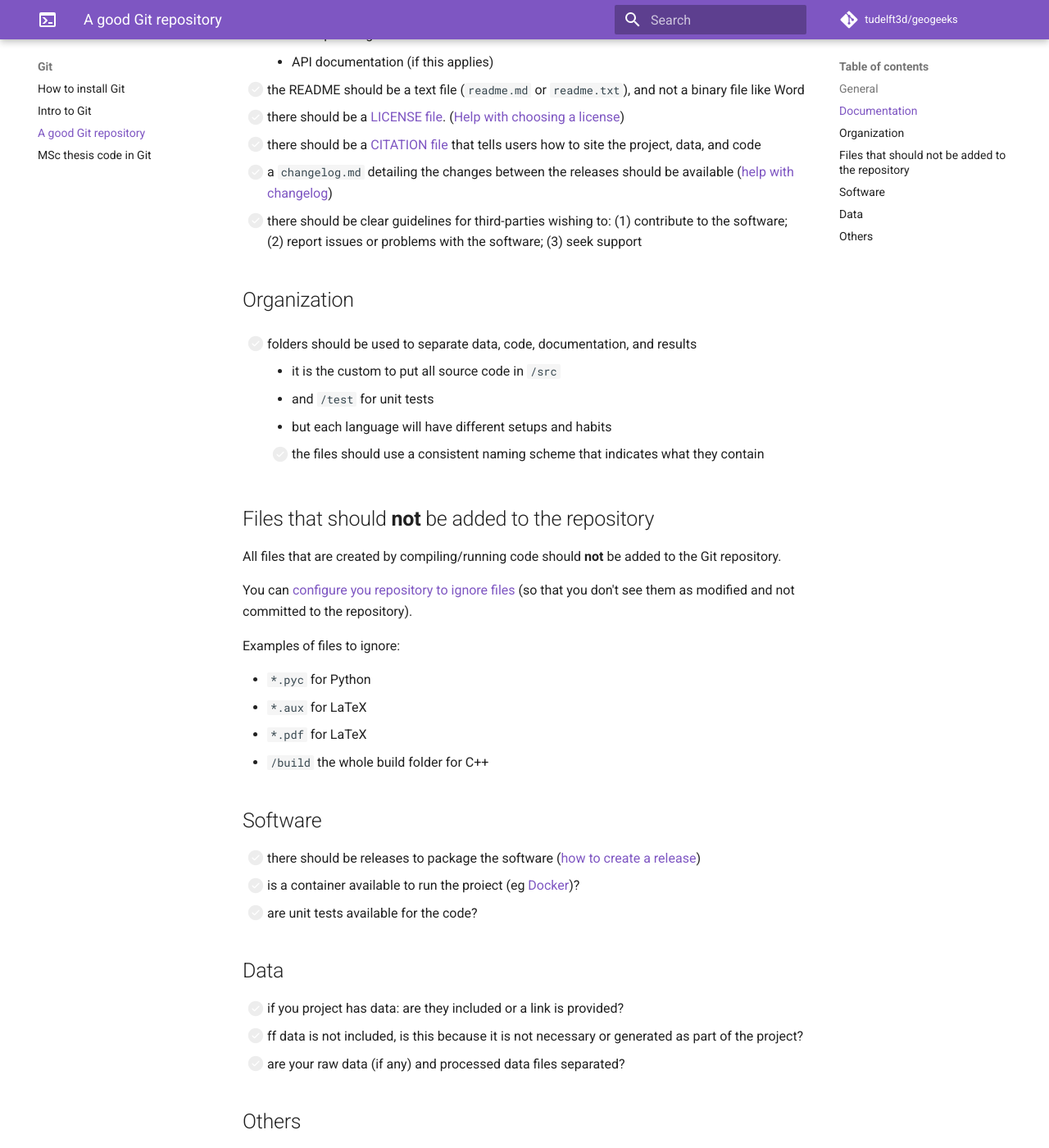
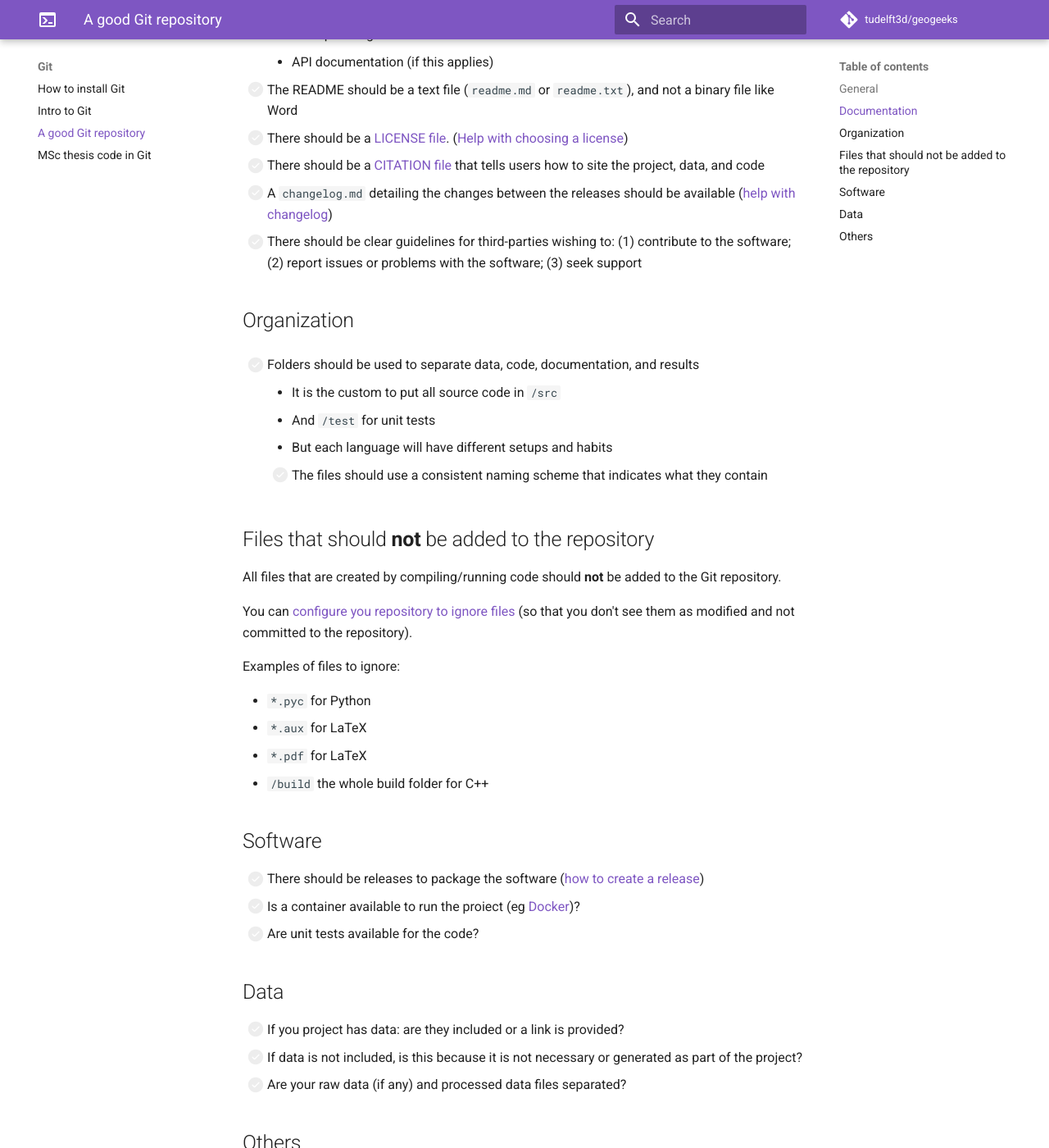
Before and after one commit to tudelft3d/geogeeks, an MkDocs documentation site: the page built from docs/git/goodgit.md, in a window 1280 px wide and 1400 px high, scrolled down 695 px. Shown: the whole window at 82% size. Built offline with MkDocs 1.6.1 and Material for MkDocs 9.7.7, drawn with Linux system fonts in a browser that asks for light colours; comment, search, counter and statistics services are not loaded; some of the changed text lies outside the part shown.

```diff
--- a/docs/git/goodgit.md
+++ b/docs/git/goodgit.md
@@ -9,33 +9,33 @@ If you work alone with your own private repository, those tips are not necessary
 They are for the final code that will come with your MSc thesis.
 
 ## General
-- [ ] the repository should be publicly available
+- [ ] The repository should be publicly available
 
 
 ## Documentation
 
-- [ ] there should be a README file that indicates
+- [ ] There should be a README file that indicates
 
-    - the purpose of the project, what the code is for,
-    - installation instructions
-    - example usage
+    - The purpose of the project, what the code is for,
+    - Installation instructions
+    - Example usage
     - API documentation (if this applies)
 
-- [ ] the README should be a text file (`readme.md` or `readme.txt`), and not a binary file like Word
-- [ ] there should be a [LICENSE file](https://docs.github.com/en/repositories/managing-your-repositorys-settings-and-features/customizing-your-repository/licensing-a-repository). ([Help with choosing a license](https://choosealicense.com))
-- [ ] there should be a [CITATION file](https://docs.github.com/en/repositories/managing-your-repositorys-settings-and-features/customizing-your-repository/about-citation-files) that tells users how to site the project, data, and code
-- [ ] a `changelog.md` detailing the changes between the releases should be available ([help with changelog](https://keepachangelog.com/en/))
-- [ ] there should be clear guidelines for third-parties wishing to: (1) contribute to the software; (2) report issues or problems with the software; (3) seek support
+- [ ] The README should be a text file (`readme.md` or `readme.txt`), and not a binary file like Word
+- [ ] There should be a [LICENSE file](https://docs.github.com/en/repositories/managing-your-repositorys-settings-and-features/customizing-your-repository/licensing-a-repository). ([Help with choosing a license](https://choosealicense.com))
+- [ ] There should be a [CITATION file](https://docs.github.com/en/repositories/managing-your-repositorys-settings-and-features/customizing-your-repository/about-citation-files) that tells users how to site the project, data, and code
+- [ ] A `changelog.md` detailing the changes between the releases should be available ([help with changelog](https://keepachangelog.com/en/))
+- [ ] There should be clear guidelines for third-parties wishing to: (1) contribute to the software; (2) report issues or problems with the software; (3) seek support
 
 
 ## Organization
 
-- [ ] folders should be used to separate data, code, documentation, and results
+- [ ] Folders should be used to separate data, code, documentation, and results
 
-    - it is the custom to put all source code in `/src`
-    - and `/test` for unit tests
-    - but each language will have different setups and habits
-- [ ] the files should use a consistent naming scheme that indicates what they contain
+    - It is the custom to put all source code in `/src`
+    - And `/test` for unit tests
+    - But each language will have different setups and habits
+- [ ] The files should use a consistent naming scheme that indicates what they contain
 
 
 ## Files that should **not** be added to the repository
@@ -55,19 +55,19 @@ Examples of files to ignore:
 
 ## Software
 
-- [ ] there should be releases to package the software ([how to create a release](https://docs.github.com/en/repositories/releasing-projects-on-github/about-releases))
-- [ ] is a container available to run the proiect (eg [Docker](https://www.docker.com/))?
-- [ ] are unit tests available for the code?
+- [ ] There should be releases to package the software ([how to create a release](https://docs.github.com/en/repositories/releasing-projects-on-github/about-releases))
+- [ ] Is a container available to run the proiect (eg [Docker](https://www.docker.com/))?
+- [ ] Are unit tests available for the code?
 
 
 ## Data
 
-- [ ] if you project has data: are they included or a link is provided?
-- [ ] ff data is not included, is this because it is not necessary or generated as part of the project?
-- [ ] are your raw data (if any) and processed data files separated?
+- [ ] If you project has data: are they included or a link is provided?
+- [ ] If data is not included, is this because it is not necessary or generated as part of the project?
+- [ ] Are your raw data (if any) and processed data files separated?
 
 
 ## Others
 
-- [ ] the code should be well documented
+- [ ] The code should be well documented
 - [ ] Does the repository make use of continuous integration tools to insure internal reproduciblity?
```
